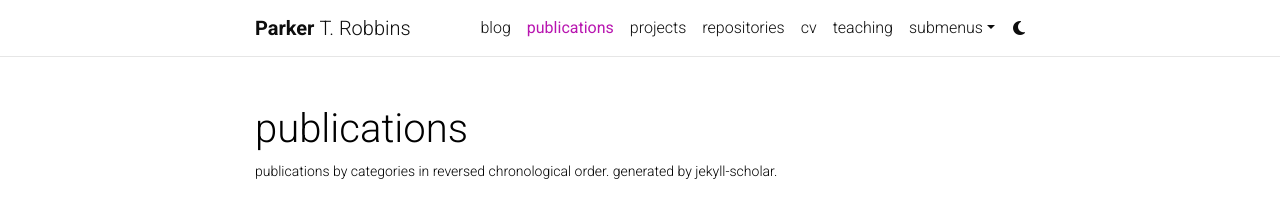
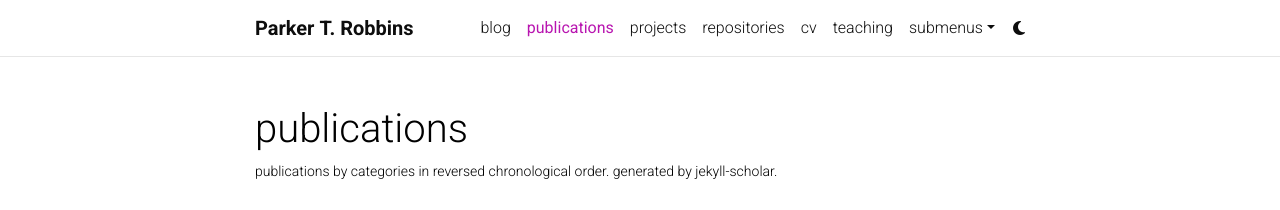
Before and after one commit to parkerrobbins/parkerrobbins-website, a Jekyll site: the page built from _pages/publications.md, in a window 1280 px wide. Shown: the top 210 px of the page. Built offline with Jekyll 4.4.1, drawn with Linux system fonts in a browser that asks for light colours; comment, search, counter and statistics services are not loaded; a style sheet for code colours, icons or effects is not loaded; grey boxes are pictures that could not be loaded.

Commit message:
Update header.html

```diff
--- a/_includes/header.html
+++ b/_includes/header.html
@@ -11,10 +11,10 @@
                 <span class="font-weight-bold">{{- site.first_name -}}&nbsp;</span>
               {%- endif -%}
               {%- if site.middle_name -%}
-                {{- site.middle_name -}}&nbsp;
+                <span class="font-weight-bold">{{- site.middle_name -}}&nbsp;</span>
               {%- endif -%}
               {%- if site.last_name -%}
-                {{- site.last_name -}}
+                  <span class="font-weight-bold">{{- site.last_name -}}</span>
               {%- endif -%}
             {%- else -%}
               {{- site.title -}}
```
